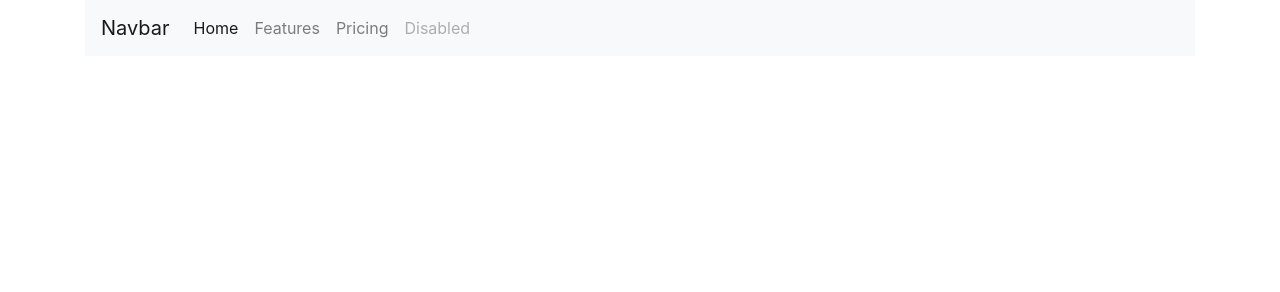
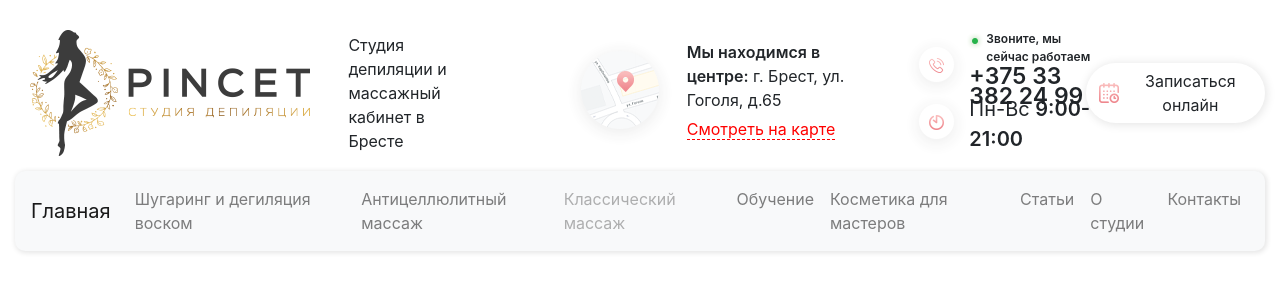
Before and after one commit to Mythologist2330/Shugaring, a website: page index.html in a window 1280 px wide. Shown: the top 292 px of the page. Drawn offline with nearby package versions, Linux system fonts and the light colour scheme; files that its build step writes are made by us from their sources.

Commit message:
added-complete-pannel-with-logo-and-info

```diff
--- a/index.html
+++ b/index.html
@@ -19,24 +19,69 @@
 </head>
 <body>
     <div class="container">
-        <nav class="navbar navbar-expand-lg navbar-light bg-light">
-            <a class="navbar-brand" href="#">Navbar</a>
+        <div class="block-logo-info">
+            <img src="images/logo.png" class="img-logo">
+
+            <p class="text-logo">Студия депиляции и массажный кабинет в Бресте</p>
+
+            <img src="images/map.png" class="map">
+            <p class="text-map"><span class="text-map-weight">Мы находимся в центре:</span> г. Брест, ул. Гоголя, д.65 <span class="text-map-link">Смотреть на карте</span></p>
+
+            <div class="block-tel-and-work-time">
+                <div class="tel">
+                    <img src="images/tel.png" class="img-tel">
+                    <div class="text-tel">
+                        <div class="block-tel-call-us">
+                            <img src="images/green-point.png" class="green-point">
+                            <p class="tel-call-us">Звоните, мы сейчас работаем</p>
+                        </div>
+                        <p class="tel-number">+375 33 382 24 99</p>
+                    </div>
+                </div>
+
+                <div class="work-time">
+                    <img src="images/work-time.png" class="img-work-time">
+                    <p class="text-work-time">Пн-Вс <span class="weight-text-work-time">9:00-21:00</span></p>
+                </div>
+            </div>
+
+            <div class="btn block-writing-appointment">
+                <img src="images/writing-appointment.png" class="writing-appointment">
+                <span class="text-writing-appointment">Записаться онлайн</span>
+            </div>
+        </div>
+
+
+        <nav class="my-main-nav-menu navbar navbar-expand-lg navbar-light bg-light">
+            <a class="navbar-brand" href="index.html">Главная <span class="sr-only">(Текущая)</span></a>
             <button class="navbar-toggler" type="button" data-toggle="collapse" data-target="#navbarNav" aria-controls="navbarNav" aria-expanded="false" aria-label="Toggle navigation">
                 <span class="navbar-toggler-icon"></span>
             </button>
             <div class="collapse navbar-collapse" id="navbarNav">
-                <ul class="navbar-nav">
-                    <li class="nav-item active">
-                        <a class="nav-link" href="#">Home <span class="sr-only">(current)</span></a>
+                <ul class="list-main-menu navbar-nav">
+                    <li class="nav-item">
+                        <a class="nav-link" href="#">Шугаринг и дегиляция воском</a>
                     </li>
                     <li class="nav-item">
-                        <a class="nav-link" href="#">Features</a>
+                        <a class="nav-link" href="#">Антицеллюлитный массаж</a>
                     </li>
                     <li class="nav-item">
-                        <a class="nav-link" href="#">Pricing</a>
+                        <a class="nav-link disabled" href="#">Классический массаж</a>
                     </li>
                     <li class="nav-item">
-                        <a class="nav-link disabled" href="#">Disabled</a>
+                        <a class="nav-link" href="#">Обучение</a>
+                    </li>
+                    <li class="nav-item">
+                        <a class="nav-link" href="#">Косметика для мастеров</a>
+                    </li>
+                    <li class="nav-item">
+                        <a class="nav-link" href="#">Статьи</a>
+                    </li>
+                    <li class="nav-item">
+                        <a class="nav-link" href="#">О студии</a>
+                    </li>
+                    <li class="nav-item">
+                        <a class="nav-link" href="#">Контакты</a>
                     </li>
                 </ul>
             </div>
--- a/src/style.scss
+++ b/src/style.scss
@@ -0,0 +1,129 @@
+.container{
+    max-width: 1590px;
+    height: 1127px;
+    padding-top: 15px;
+    margin-bottom: 200px;
+    outline: 1px solid #000;
+}
+
+.block-logo-info{
+    position: relative;
+    height: 156px;
+    padding: 15px;
+    display: flex;
+    flex-direction: row;
+    align-items: center;
+    .text-logo{
+        width: 9vw;
+        margin: 0 8vw 0 3vw;
+    }
+    .text-map{
+        width: 13vw;
+        margin: 0 4vw 0 1vw;
+        .text-map-weight{
+            font-weight: 600;
+        }
+        .text-map-link{
+            line-height: 35px;
+            color: red;
+            border-bottom: 1px dashed red;
+            cursor: pointer;
+        }
+    }
+}
+
+.block-tel-and-work-time{
+    width: 16vw;
+    display: flex;
+    flex-direction: column;
+    .tel{
+        position: relative;
+        top: 7px;
+        display: flex;
+        flex-direction: row;
+        align-items: center;
+        .img-tel{
+            width: 65px;
+            height: 65px;
+        }
+        .text-tel{
+            width: 214px;
+            display: flex;
+            flex-direction: column;
+            .block-tel-call-us{
+                position: relative;
+                right: 5px;
+                display: flex;
+                flex-direction: row;
+                .green-point{
+                    width: 22px;
+                    height: 22px;
+                }
+                .tel-call-us{
+                    margin: 0;
+                    font-size: 12px;
+                    font-weight: 600;
+                }
+            }
+            .tel-number{
+                margin: 0;
+                font-weight: 600;
+                font-size: 23px;
+                line-height: 20px;
+            }
+        }
+    }
+    .work-time{
+        position: relative;
+        bottom: 7px;
+        display: flex;
+        flex-direction: row;
+        align-items: center;
+        .img-work-time{
+            width: 65px;
+            height: 65px;
+        }
+        .text-work-time{
+            margin: 0;
+            font-size: 20px;
+            .weight-text-work-time{
+                font-weight: 600;
+            }
+        }
+    }
+}
+
+.block-writing-appointment{
+    width: 14vw;
+    height: 60px;
+    position: absolute;
+    right: 0;
+    display: flex;
+    flex-direction: row;
+    justify-content: center;
+    align-items: center;
+    border-radius: 50px;
+    box-shadow: 1px 1px 10px 1px rgba(0,0,0,0.1);
+    &:active{
+        box-shadow: 0 0 1px 1px rgba(0,0,0,0.1);
+    }
+    .writing-appointment{
+        width: 20px;
+        height: 20px;
+        margin-right: 10px;
+    }
+    .text-writing-appointment{
+
+    }
+}
+
+.my-main-nav-menu{
+    border-radius: 10px;
+    box-shadow: 1px 1px 5px 1px rgba(0,0,0,0.1);
+}
+
+.list-main-menu{
+    width: 100%;
+    display: flex;
+    justify-content: space-around;
+}
```
Also changed, not shown: images/green-point.png (added), images/logo.png (added), images/map.png (added), images/tel.png (added), images/work-time.png (added), images/writing-appointment.png (added).
